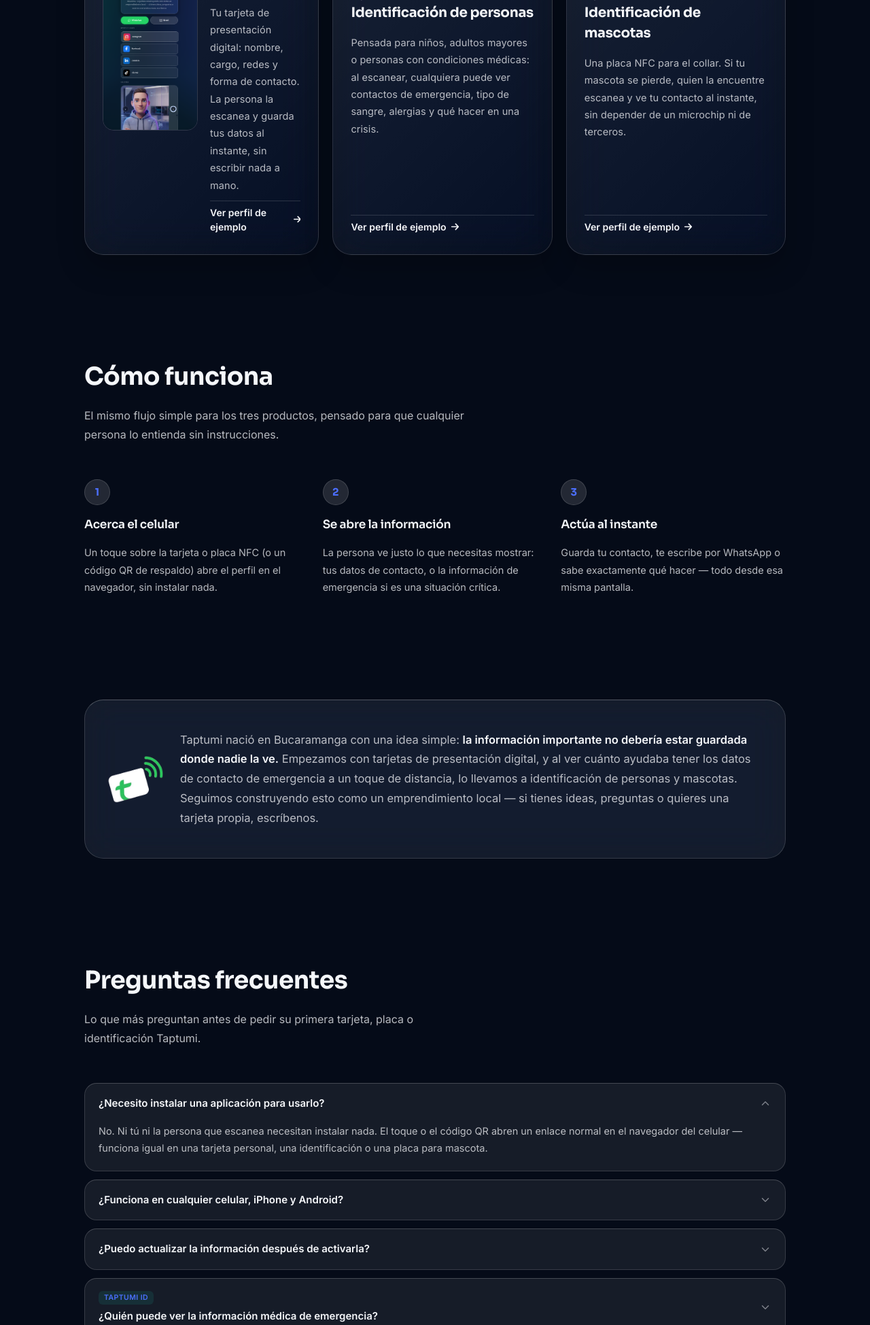
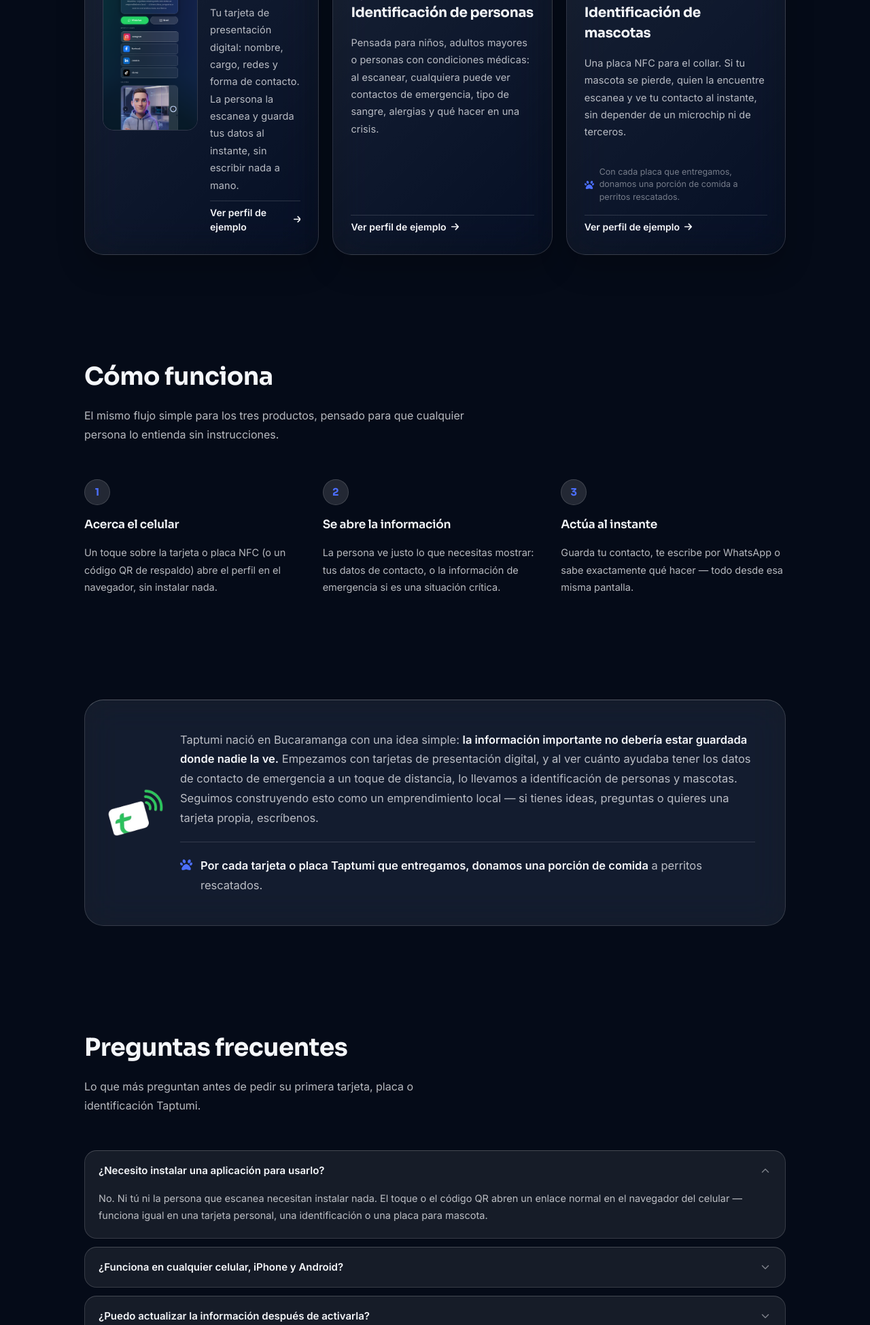
Before and after one commit to mauriciolinares4315/taptumi, a Flask app: page / in a window 1280 px wide. Shown: the part 1501-3450 px from the top of the page at 68% size. Run offline with Flask 3, Linux system fonts and the light colour scheme; parts of the project's set-up code (start-up, migrations or seed data) failed here and were passed over.

Commit message:
feat: enhance landing page with donation impact details and FAQs

```diff
--- a/templates/landing.html
+++ b/templates/landing.html
@@ -273,6 +273,20 @@
   .story-icon img { width:auto; height: 70px; fill: #ffffff63; }
   .story p { color: var(--text-secondary); font-size: 16.5px; line-height: 1.75; }
   .story strong { color: var(--text-primary); }
+  /* ---------- Donación: una porción de comida por cada tarjeta o placa ---------- */
+  .story-text { display: flex; flex-direction: column; gap: 20px; }
+  .story-impact {
+    display: flex; align-items: flex-start; gap: 12px;
+    padding-top: 20px; border-top: 1px solid var(--glass-border);
+    font-size: 15px; line-height: 1.7; color: var(--text-secondary);
+  }
+  .story-impact svg { width: 18px; height: 18px; flex-shrink: 0; margin-top: 4px; fill: var(--glow-teal); }
+  .story-impact strong { color: var(--text-primary); }
+  .product-note {
+    display: flex; align-items: center; gap: 8px;
+    font-size: 12.5px; line-height: 1.5; color: var(--text-faint);
+  }
+  .product-note svg { width: 14px; height: 14px; flex-shrink: 0; fill: var(--glow-teal); }
 
   /* ---------- Contacto ---------- */
   .contact-card {
@@ -496,6 +510,7 @@
           <h3>Identificación de mascotas</h3>
         </div>
         <p class="desc">Una placa NFC para el collar. Si tu mascota se pierde, quien la encuentre escanea y ve tu contacto al instante, sin depender de un microchip ni de terceros.</p>
+        <p class="product-note"><svg viewBox="0 0 512 512" xmlns="http://www.w3.org/2000/svg"><path d="M226.5 92.9c14.3 42.9-.3 86.2-32.6 96.8s-70.1-15.6-84.4-58.5s.3-86.2 32.6-96.8s70.1 15.6 84.4 58.5zM100.4 198.6c18.9 32.4 14.3 70.1-10.2 84.1s-59.7-.9-78.5-33.3S-2.7 179.3 21.8 165.3s59.7 .9 78.5 33.3zM69.2 401.2C121.6 259.9 214.7 224 256 224s134.4 35.9 186.8 177.2c3.6 9.7 5.2 20.1 5.2 30.5v1.6c0 25.8-20.9 46.7-46.7 46.7c-11.5 0-22.9-1.4-34-4.2l-88-22c-15.3-3.8-31.3-3.8-46.6 0l-88 22c-11.1 2.8-22.5 4.2-34 4.2C84.9 480 64 459.1 64 433.3v-1.6c0-10.4 1.6-20.8 5.2-30.5zM421.8 282.7c-24.5-14-29.1-51.7-10.2-84.1s54-47.3 78.5-33.3s29.1 51.7 10.2 84.1s-54 47.3-78.5 33.3zM357.1 189.7c-32.3-10.6-46.9-53.9-32.6-96.8s52.1-69.1 84.4-58.5s46.9 53.9 32.6 96.8s-52.1 69.1-84.4 58.5z"/></svg>Con cada placa que entregamos, donamos una porción de comida a perritos rescatados.</p>
         <a href="#" class="product-link">Ver perfil de ejemplo <svg viewBox="0 0 448 512" xmlns="http://www.w3.org/2000/svg"><path d="M438.6 278.6c12.5-12.5 12.5-32.8 0-45.3l-160-160c-12.5-12.5-32.8-12.5-45.3 0s-12.5 32.8 0 45.3L338.7 224 32 224c-17.7 0-32 14.3-32 32s14.3 32 32 32l306.7 0L233.4 393.4c-12.5 12.5-12.5 32.8 0 45.3s32.8 12.5 45.3 0l160-160z"/></svg></a>
         </div>
     </div>
@@ -531,7 +546,13 @@
         <img src="/static/img/taptumi_logo_navbar.png" alt="Vista previa de Taptumi Card">
         <!--<svg viewBox="0 0 448 512" xmlns="http://www.w3.org/2000/svg"><path d="M349.4 44.6c5.9-13.7 1.5-29.7-10.6-38.5s-28.6-8-39.9 1.8l-256 224c-10 8.8-13.6 22.9-9 35.3S50.7 288 64 288H175.5L98.6 467.4c-5.9 13.7-1.5 29.7 10.6 38.5s28.6 8 39.9-1.8l256-224c10-8.8 13.6-22.9 9-35.3s-16.4-20.7-29.7-20.7H272.5L349.4 44.6z"/></svg>-->
       </div>
-      <p>Taptumi nació en Bucaramanga con una idea simple: <strong>la información importante no debería estar guardada donde nadie la ve.</strong> Empezamos con tarjetas de presentación digital, y al ver cuánto ayudaba tener los datos de contacto de emergencia a un toque de distancia, lo llevamos a identificación de personas y mascotas. Seguimos construyendo esto como un emprendimiento local — si tienes ideas, preguntas o quieres una tarjeta propia, escríbenos.</p>
+      <div class="story-text">
+        <p>Taptumi nació en Bucaramanga con una idea simple: <strong>la información importante no debería estar guardada donde nadie la ve.</strong> Empezamos con tarjetas de presentación digital, y al ver cuánto ayudaba tener los datos de contacto de emergencia a un toque de distancia, lo llevamos a identificación de personas y mascotas. Seguimos construyendo esto como un emprendimiento local — si tienes ideas, preguntas o quieres una tarjeta propia, escríbenos.</p>
+        <p class="story-impact">
+        <svg viewBox="0 0 512 512" xmlns="http://www.w3.org/2000/svg"><path d="M226.5 92.9c14.3 42.9-.3 86.2-32.6 96.8s-70.1-15.6-84.4-58.5s.3-86.2 32.6-96.8s70.1 15.6 84.4 58.5zM100.4 198.6c18.9 32.4 14.3 70.1-10.2 84.1s-59.7-.9-78.5-33.3S-2.7 179.3 21.8 165.3s59.7 .9 78.5 33.3zM69.2 401.2C121.6 259.9 214.7 224 256 224s134.4 35.9 186.8 177.2c3.6 9.7 5.2 20.1 5.2 30.5v1.6c0 25.8-20.9 46.7-46.7 46.7c-11.5 0-22.9-1.4-34-4.2l-88-22c-15.3-3.8-31.3-3.8-46.6 0l-88 22c-11.1 2.8-22.5 4.2-34 4.2C84.9 480 64 459.1 64 433.3v-1.6c0-10.4 1.6-20.8 5.2-30.5zM421.8 282.7c-24.5-14-29.1-51.7-10.2-84.1s54-47.3 78.5-33.3s29.1 51.7 10.2 84.1s-54 47.3-78.5 33.3zM357.1 189.7c-32.3-10.6-46.9-53.9-32.6-96.8s52.1-69.1 84.4-58.5s46.9 53.9 32.6 96.8s-52.1 69.1-84.4 58.5z"/></svg>
+        <span><strong>Por cada tarjeta o placa Taptumi que entregamos, donamos una porción de comida</strong> a perritos rescatados.</span>
+       </p>
+      </div>
     </div>
   </section>
 
@@ -581,6 +602,13 @@
           <svg class="faq-chevron" viewBox="0 0 24 24" xmlns="http://www.w3.org/2000/svg"><polyline points="6 9 12 15 18 9"/></svg>
         </summary>
         <div class="faq-answer">Escríbenos y gestionamos una placa de reemplazo — el perfil de tu mascota no se pierde, solo se vincula a la placa nueva.</div>
+      </details>
+      <details class="faq-item">
+        <summary>
+          ¿A quién apoyan y cómo?
+          <svg class="faq-chevron" viewBox="0 0 24 24" xmlns="http://www.w3.org/2000/svg"><polyline points="6 9 12 15 18 9"/></svg>
+        </summary>
+        <div class="faq-answer">Por cada tarjeta o placa Taptumi que entregamos, donamos una porción de comida a perritos rescatados. Si quieres saber cómo va el aporte, escríbenos y te contamos.</div>
       </details>
       <details class="faq-item">
         <summary>
```
